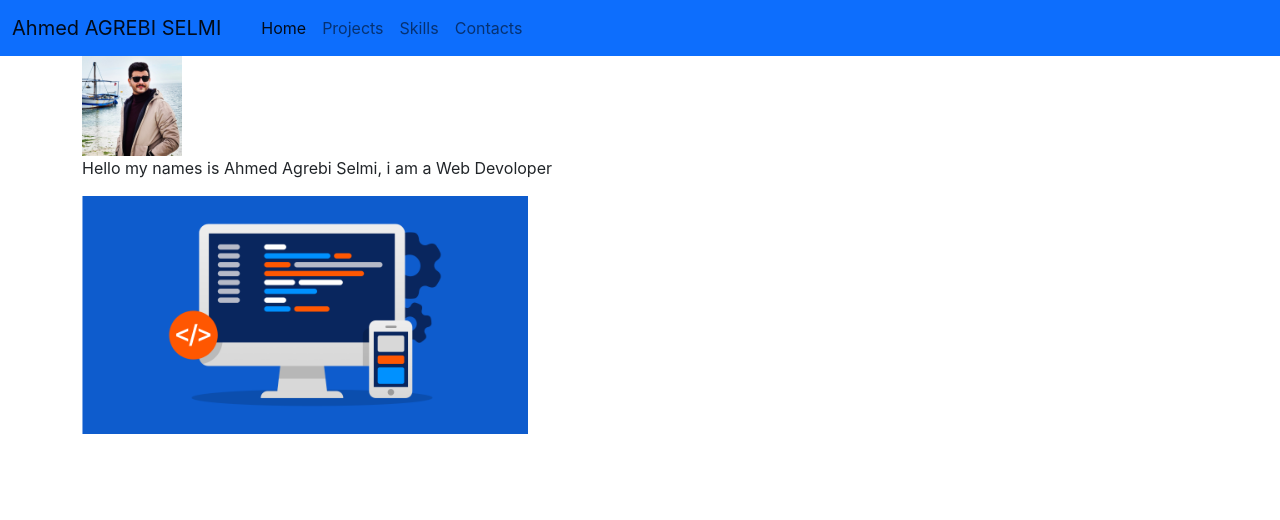
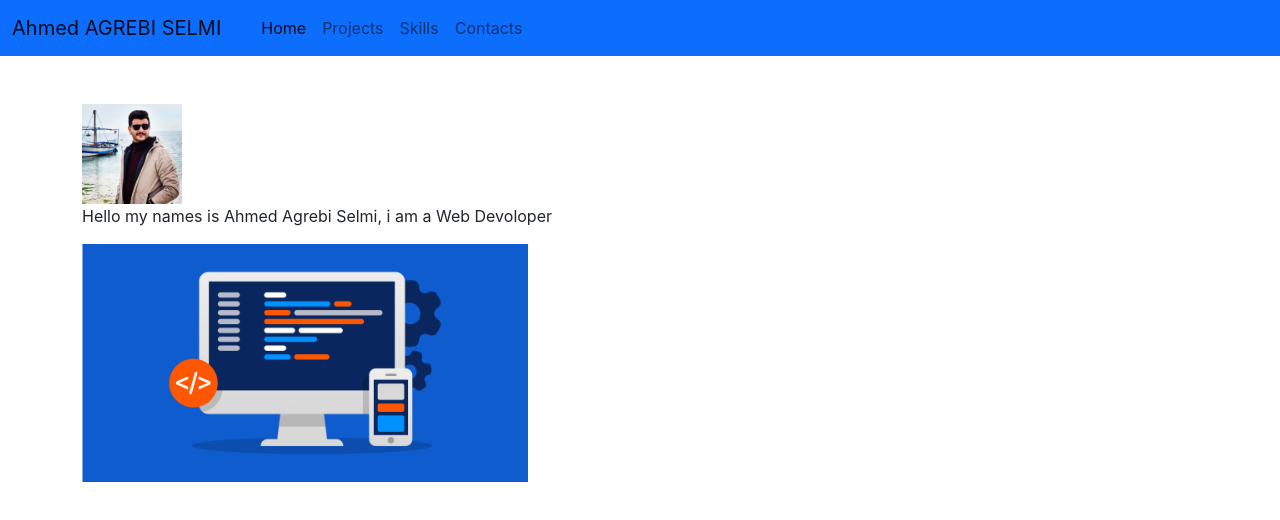
Before and after one commit to AhmedAgrebiSelmi/portfolio, a React (Create React App) app: page / in a window 1280 px wide. Shown: the top 520 px of the page. Built offline with nearby package versions, Linux system fonts and the light colour scheme.

Commit message:
Add not found page

```diff
--- a/src/App.js
+++ b/src/App.js
@@ -6,19 +6,21 @@ import Projects from './pages/Projects';
 import Skills from './pages/Skills';
 import Home from './pages/Home';
 import SkillDetails from './pages/SkillDetails';
+import NotFound from './pages/NotFound';
 
 function App() {
   return (
 
       <BrowserRouter>
         <Navbar />
-        <div className='container'>
+        <div className='container mt-5'>
           <Switch>
         <Route path='/contact' component={Contact}  />
         <Route path='/projects' component={Projects}  />
         <Route path='/skills/:id' component={SkillDetails}/>
         <Route path='/skills' component={Skills}  />
         <Route exact path='/' component={Home}  />
+        <Route component={NotFound}  />
         </Switch>
         </div>
       </BrowserRouter>
--- /dev/null
+++ b/src/pages/NotFound.js
@@ -0,0 +1,11 @@
+import React from 'react'
+
+function notfound() {
+    return (
+        <div class="alert alert-danger" role="alert">
+            Page not found
+        </div>
+    )
+}
+
+export default notfound
```
